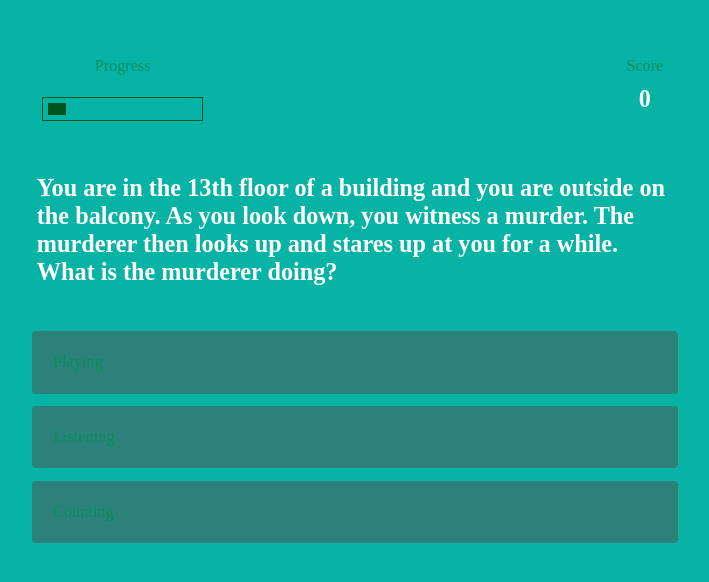
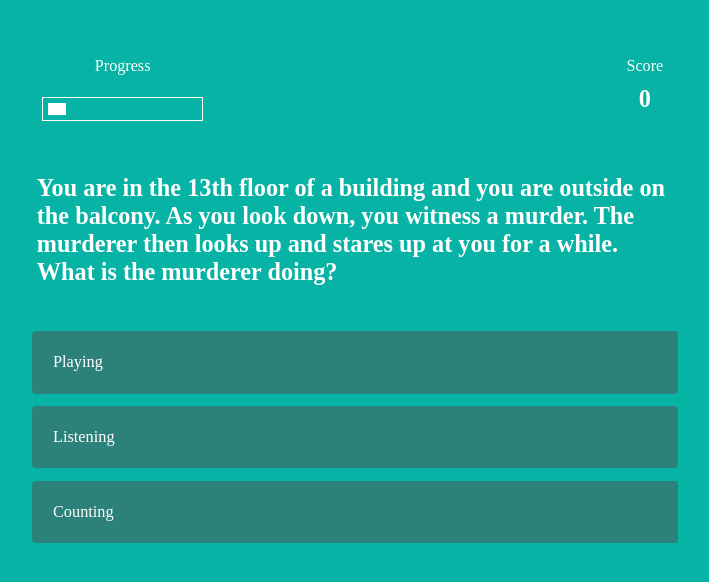
Before and after one commit to BBoyTukytuk/Quiz_Score, a plain HTML site: page game.html in a window 1280 px wide. Shown: the part 114-696 px from the top of the page, without its empty margins (285-994 px from the left). Drawn offline with Linux system fonts and the light colour scheme.

Commit message:
Update game.css

```diff
--- a/game.css
+++ b/game.css
@@ -27,6 +27,8 @@ body {
 .choice-text {
     padding: 2rem;
     width: 100%;
+    color: white;
+
 }
 
 .correct {
@@ -46,6 +48,7 @@ body {
 .hud-prefix {
     text-align: center;
     font-size: 2rem;
+    color: white;
 }
 
 .hud-main-text {
@@ -55,7 +58,7 @@ body {
 #progressBar {
     width: 20rem;
     height: 3rem;
-    border: 0.2rem solid rgb(0, 85, 28);
+    border: 0.2rem solid white;
     margin-top: 2rem;
     border-radius: 0px;
     overflow: hidden;
@@ -63,7 +66,7 @@ body {
 
 #progressBarFull {
     height: 100%;
-    background:rgb(0, 85, 28);
+    background:white;
     width: 0%;
 }
 
```
